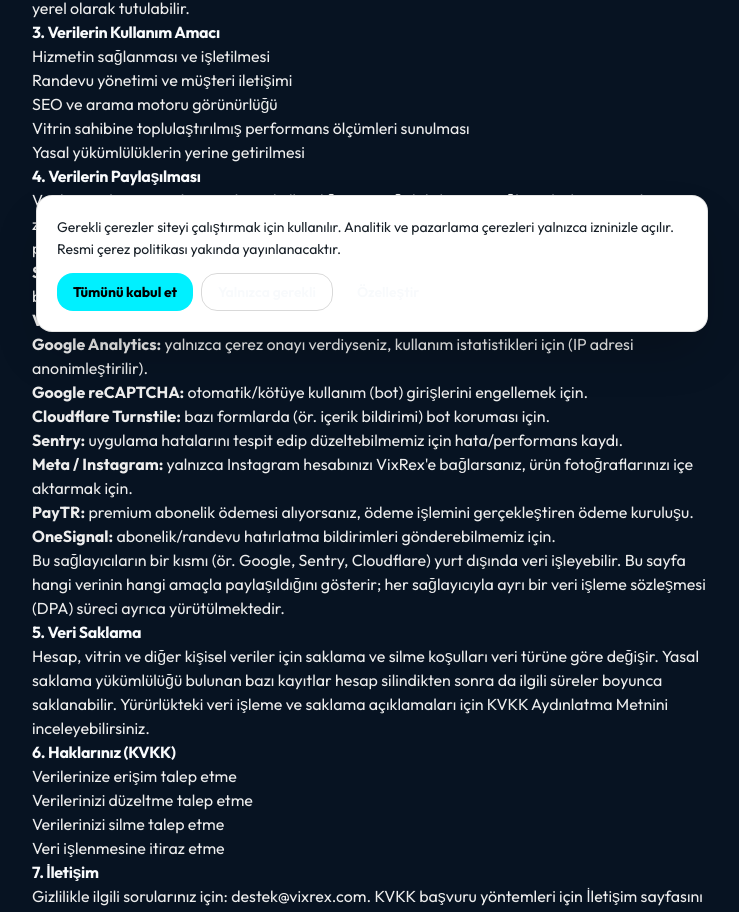
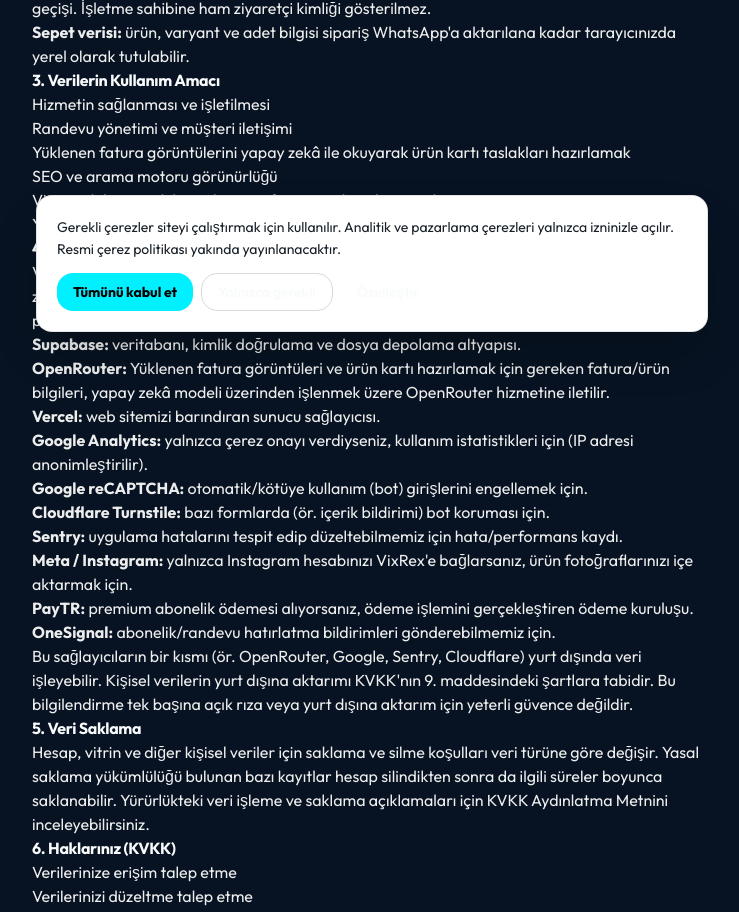
Before and after one commit to xpodiumyours/vixrex, a Next.js app in the folder public_web/: page /privacy in a window 1280 px wide. Shown: the part 452-1364 px from the top of the page, without its empty margins (268-1007 px from the left). Built offline with nearby package versions, Linux system fonts and the light colour scheme; no server answers.

Commit message:
fix(kvkk): disclose actual invoice and OpenRouter processing in privacy page

```diff
--- a/public_web/src/app/privacy/page.tsx
+++ b/public_web/src/app/privacy/page.tsx
@@ -26,6 +26,7 @@ export default function PrivacyPage() {
         <li><strong>Hesap bilgileri:</strong> E-posta adresi, şifre (şifrelenmiş)</li>
         <li><strong>İşletme bilgileri:</strong> Ad, adres, telefon, sosyal medya linkleri, ürünler, fotoğraflar</li>
         <li><strong>Randevu verileri:</strong> Müşteri adı, telefonu, notları, randevu saati</li>
+        <li><strong>Fatura ve ürün verileri:</strong> Esnafın yüklediği fatura görüntüleri; faturadaki tedarikçi bilgileri, belge numarası, ürünler, miktarlar ve fiyatlar. Faturada üçüncü kişilere ait kişisel veriler de bulunabilir.</li>
         <li><strong>Kullanım verileri:</strong> cihaz/tarayıcı bilgisi ve görüntülenme kayıtları. Web vitrin ölçümünde IP adresi ham olarak saklanmaz; kötüye kullanım kontrolü için tek yönlü teknik özet (hash) üretilir.</li>
         <li><strong>Vitrin etkileşim verileri:</strong> ürün görüntüleme, beğeni, yorum, sepete ekleme ve WhatsApp sipariş geçişi. İşletme sahibine ham ziyaretçi kimliği gösterilmez.</li>
         <li><strong>Sepet verisi:</strong> ürün, varyant ve adet bilgisi sipariş WhatsApp&apos;a aktarılana kadar tarayıcınızda yerel olarak tutulabilir.</li>
@@ -35,6 +36,7 @@ export default function PrivacyPage() {
       <ul>
         <li>Hizmetin sağlanması ve işletilmesi</li>
         <li>Randevu yönetimi ve müşteri iletişimi</li>
+        <li>Yüklenen fatura görüntülerini yapay zekâ ile okuyarak ürün kartı taslakları hazırlamak</li>
         <li>SEO ve arama motoru görünürlüğü</li>
         <li>Vitrin sahibine toplulaştırılmış performans ölçümleri sunulması</li>
         <li>Yasal yükümlülüklerin yerine getirilmesi</li>
@@ -48,7 +50,8 @@ export default function PrivacyPage() {
         amacıyla üçüncü taraflara aktarılmaz.
       </p>
       <ul>
-        <li><strong>Supabase:</strong> veritabanı, kimlik doğrulama ve dosya depolama altyapımız — tüm verileriniz burada barındırılır.</li>
+        <li><strong>Supabase:</strong> veritabanı, kimlik doğrulama ve dosya depolama altyapısı.</li>
+        <li><strong>OpenRouter:</strong> Yüklenen fatura görüntüleri ve ürün kartı hazırlamak için gereken fatura/ürün bilgileri, yapay zekâ modeli üzerinden işlenmek üzere OpenRouter hizmetine iletilir.</li>
         <li><strong>Vercel:</strong> web sitemizi barındıran sunucu sağlayıcısı.</li>
         <li><strong>Google Analytics:</strong> yalnızca çerez onayı verdiyseniz, kullanım istatistikleri için (IP adresi anonimleştirilir).</li>
         <li><strong>Google reCAPTCHA:</strong> otomatik/kötüye kullanım (bot) girişlerini engellemek için.</li>
@@ -59,10 +62,10 @@ export default function PrivacyPage() {
         <li><strong>OneSignal:</strong> abonelik/randevu hatırlatma bildirimleri gönderebilmemiz için.</li>
       </ul>
       <p>
-        Bu sağlayıcıların bir kısmı (ör. Google, Sentry, Cloudflare) yurt
-        dışında veri işleyebilir. Bu sayfa hangi verinin hangi amaçla
-        paylaşıldığını gösterir; her sağlayıcıyla ayrı bir veri işleme
-        sözleşmesi (DPA) süreci ayrıca yürütülmektedir.
+        Bu sağlayıcıların bir kısmı (ör. OpenRouter, Google, Sentry, Cloudflare)
+        yurt dışında veri işleyebilir. Kişisel verilerin yurt dışına aktarımı
+        KVKK&apos;nın 9. maddesindeki şartlara tabidir. Bu bilgilendirme
+        tek başına açık rıza veya yurt dışına aktarım için yeterli güvence değildir.
       </p>
 
       <h2>5. Veri Saklama</h2>
```
